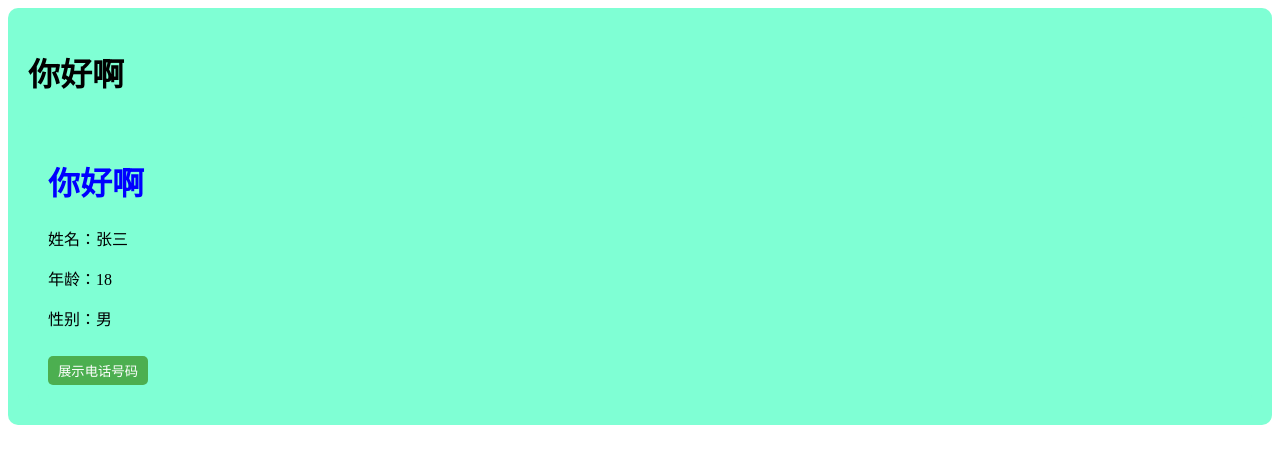
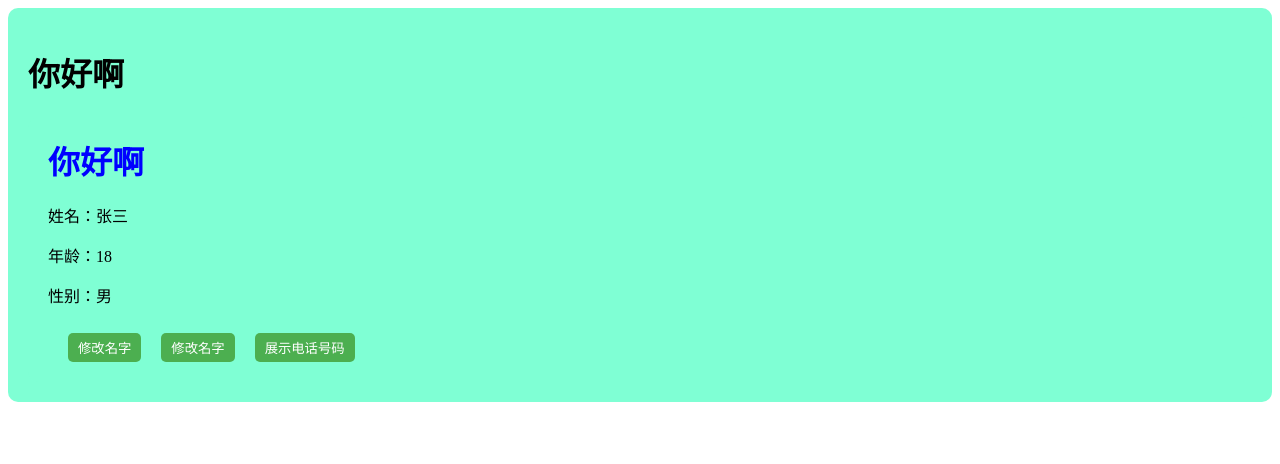
Before and after one commit to 1649125778/hello_vue3, a Vue app: page / in a window 1280 px wide. Shown: the top 464 px of the page. Built offline with nearby package versions, Linux system fonts and the light colour scheme; the HTML template or start-up script is replaced by a standard one.

Commit message:
Person文件添加按钮，可以在script中使用vue2语法

```diff
--- a/src/components/Person.vue
+++ b/src/components/Person.vue
@@ -4,6 +4,8 @@
         <p>姓名：{{ name }}</p>
         <p>年龄：{{ age }}</p>
         <p>性别：{{ gender }}</p>
+        <button @click = "changeName">修改名字</button>
+        <button @click = "changeAge">修改名字</button>
         <button @click = "showTel">展示电话号码</button>
     </div>
 </template>
@@ -19,6 +21,17 @@
                 gender: '男',
                 tel: '1234567890'
             }
+        },
+        methods: {
+            changeName(){
+                this.name = "李四"
+            },
+            changeAge(){
+                this.age += 1
+            },
+            showTel() {
+                alert(`电话号码是：${this.tel}`)
+            }
         }
     }
 </script>
@@ -32,6 +45,7 @@
     }
 
     .person h1 {
+        margin: 0 0 20px;
         color: blue;
     }
 
@@ -41,6 +55,7 @@
 
     .person button {
         margin-top: 10px;
+        margin-left: 20px;
         padding: 5px 10px;
         background-color: #4CAF50;
         color: white;
```
